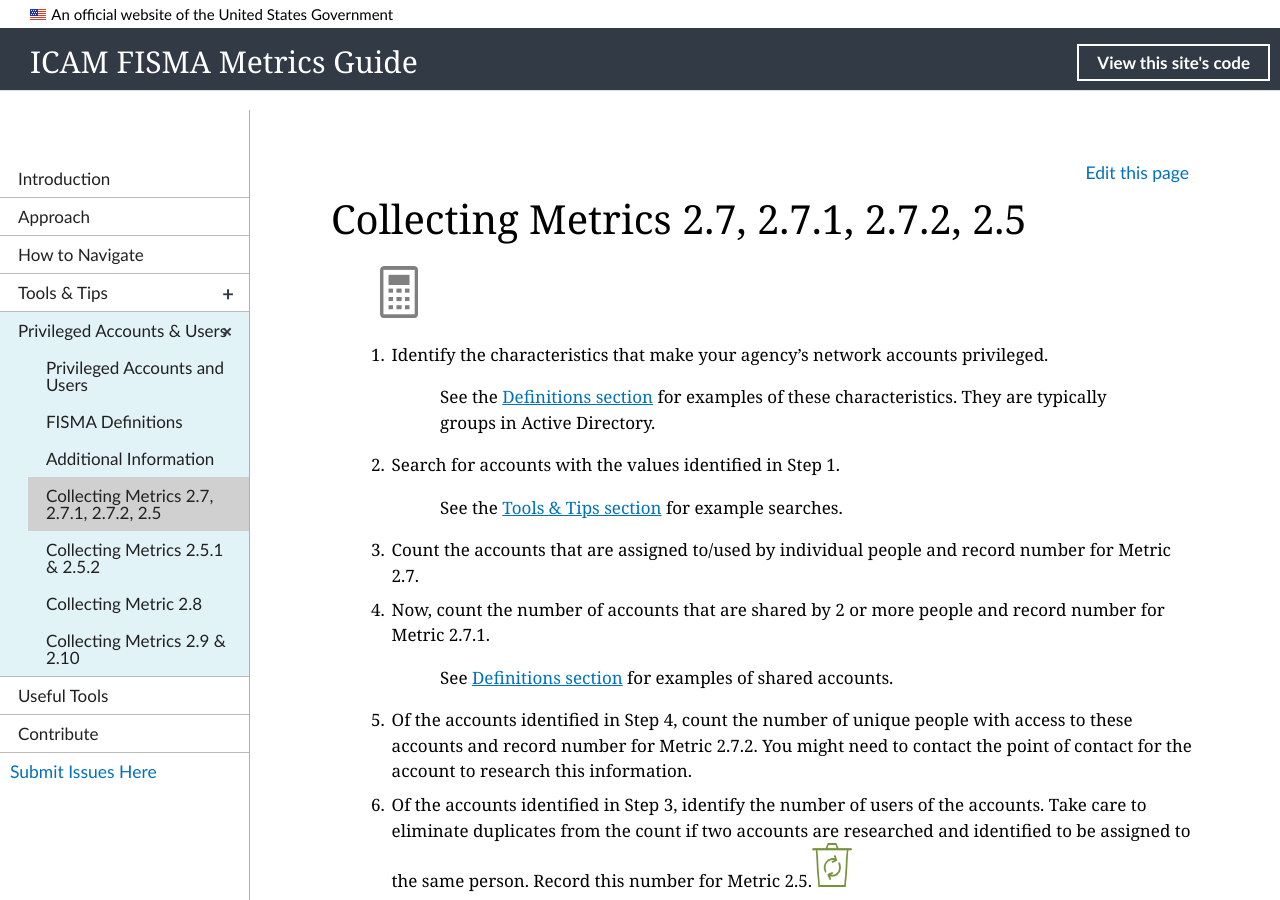
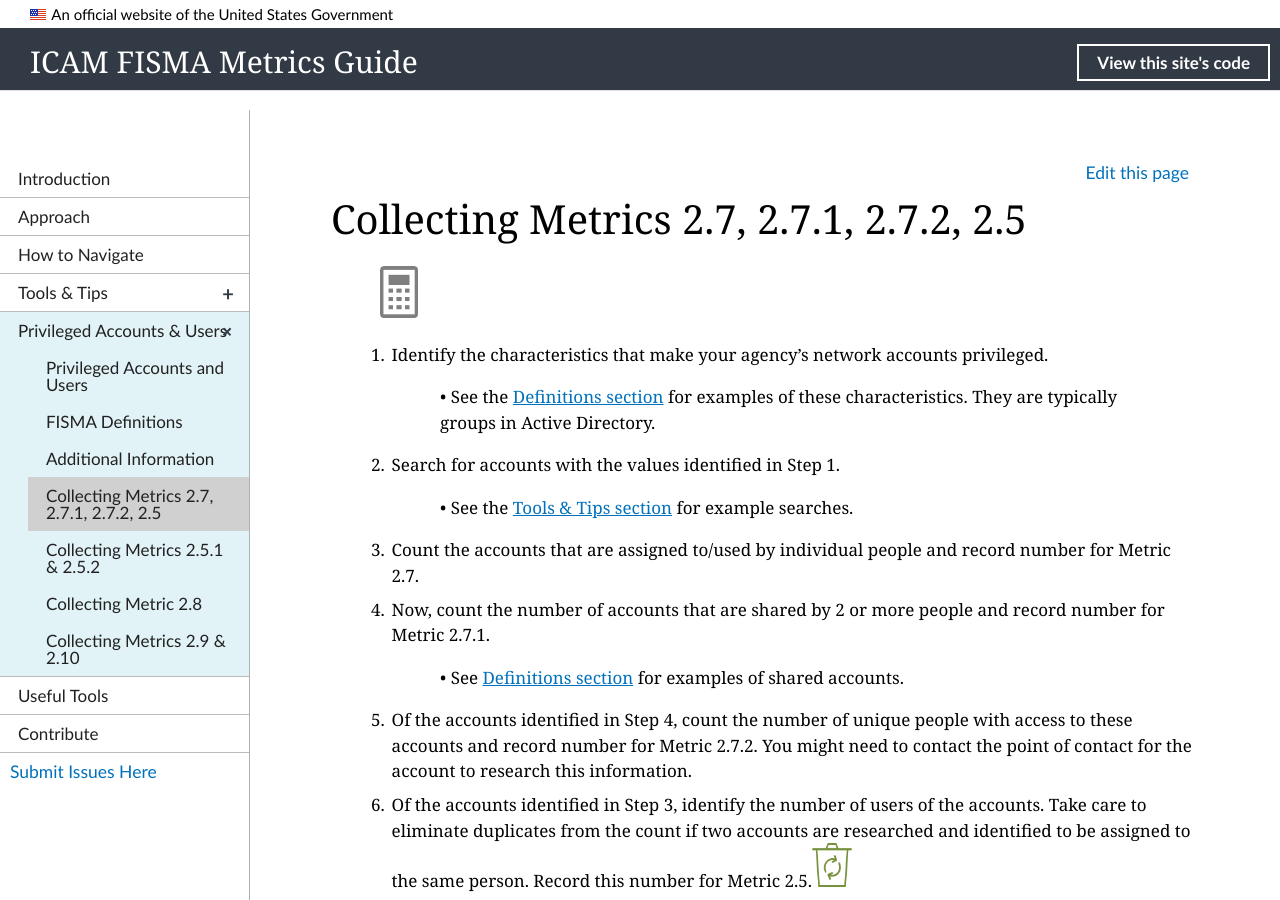
Before and after one commit to GSA/icam-fisma, a Jekyll site: the page built from _priv-mgmt/11_collection-25-27.md, in a window 1280 px wide and 900 px high. Built offline with Jekyll 4.4.1, drawn with Linux system fonts in a browser that asks for light colours; nearby versions of some CDN libraries.

Commit message:
Insert bullets into indented list text

```diff
--- a/_priv-mgmt/11_collection-25-27.md
+++ b/_priv-mgmt/11_collection-25-27.md
@@ -7,12 +7,12 @@ collection: priv-mgmt
 >![Calculator logo](../img/calc.png){:style="width:5%;"}
 
 1. Identify the characteristics that make your agency’s network accounts privileged.
-> See the [Definitions section](definitions) for examples of these characteristics. They are typically groups in Active Directory.
+> •  See the [Definitions section](definitions) for examples of these characteristics. They are typically groups in Active Directory.
 2. Search for accounts with the values identified in Step 1.
-> See the [Tools & Tips section](../tools-tips/searchAD) for example searches.
+> •  See the [Tools & Tips section](../tools-tips/searchAD) for example searches.
 3. Count the accounts that are assigned to/used by individual people and record number for Metric 2.7.
 4. Now, count the number of accounts that are shared by 2 or more people and record number for Metric 2.7.1.
-> See [Definitions section](definitions) for examples of shared accounts.
+> •  See [Definitions section](definitions) for examples of shared accounts.
 5. Of the accounts identified in Step 4, count the number of unique people with access to these accounts and record number for Metric 2.7.2. You might need to contact the point of contact for the account to research this information.
 6. Of the accounts identified in Step 3, identify the number of users of the accounts. Take care to eliminate duplicates from the count if two accounts are researched and identified to be assigned to the same person. Record this number for Metric 2.5.![Recycle logo](../img/recycle.png){:style="width:5%;"}
 
```
